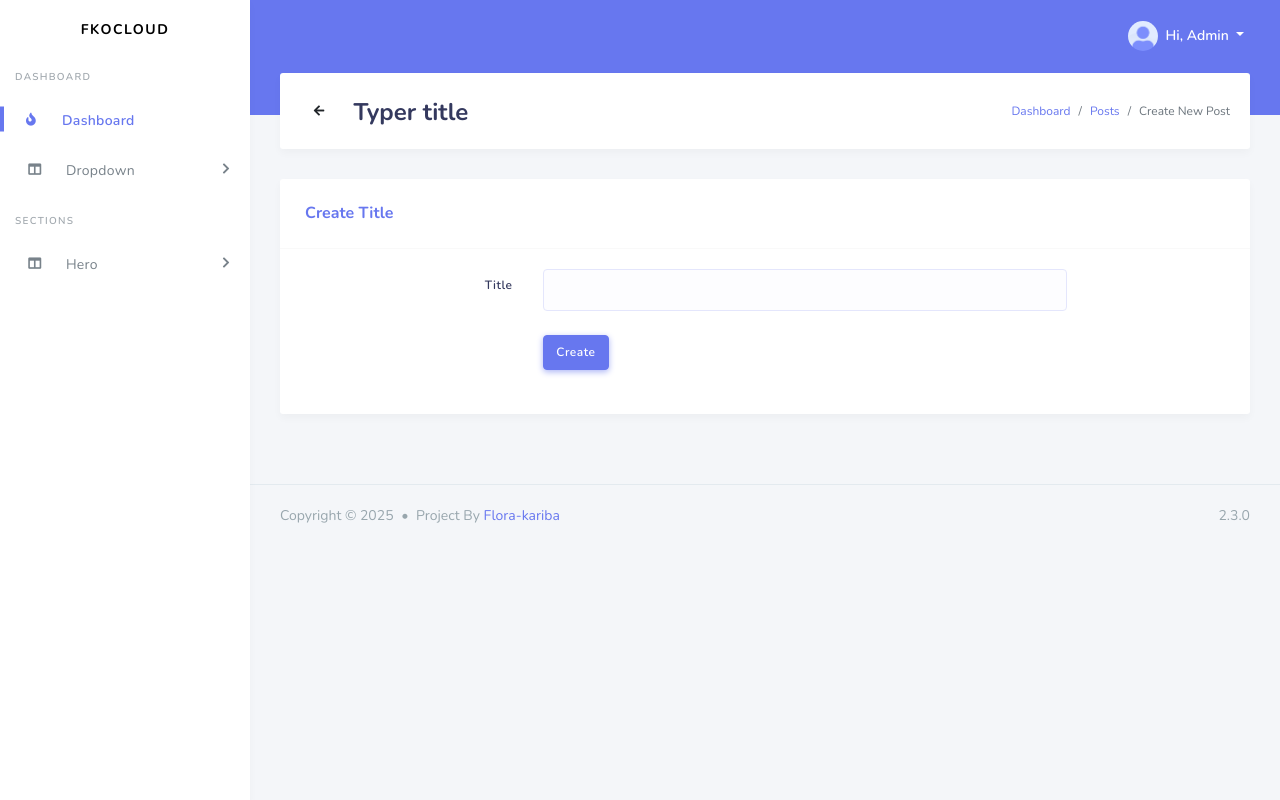
After one commit to FKOCloud/Portfolio, a Laravel app: page /admin/Typertitle/create in a window 1280 px wide. The commit adds this page. Run offline with Laravel 12, Linux system fonts and the light colour scheme; a user stored in the database is signed in; data comes from the database, SQL or seed files in the repository; some libraries are stand-ins or nearby versions.

Commit message:
Hero section typertitle1

```diff
--- /dev/null
+++ b/app/Http/Controllers/Admin/TypertitleController.php
@@ -0,0 +1,74 @@
+<?php
+
+namespace App\Http\Controllers\Admin;
+
+use App\Http\Controllers\Controller;
+use App\Models\Typertitle;
+use Illuminate\Http\Request;
+
+class TypertitleController extends Controller
+{
+    /**
+     * Display a listing of the resource.
+     */
+    public function index()
+    {
+        return view('admin.Typertitle.index',);
+    }
+
+    /**
+     * Show the form for creating a new resource.
+     */
+    public function create()
+    {
+         return view('admin.Typertitle.create',);
+    }
+
+    /**
+     * Store a newly created resource in storage.
+     */
+    public function store(Request $request)
+    {
+        $request->validate([
+            'title' => ['required','max:200']
+        ]);
+
+        $create = new Typertitle();
+        $create->title =  $request->title;
+        $create->save();
+        flash()->success('Title added succesfully');
+        return redirect()->route('admin.Typertitle.index');
+    }
+
+    /**
+     * Display the specified resource.
+     */
+    public function show(string $id)
+    {
+        //
+    }
+
+    /**
+     * Show the form for editing the specified resource.
+     */
+    public function edit(string $id)
+    {
+        //
+    }
+
+    /**
+     * Update the specified resource in storage.
+     */
+    public function update(Request $request, string $id)
+    {
+        //
+    }
+
+    /**
+     * Remove the specified resource from storage.
+     */
+    public function destroy(string $id)
+    {
+        //
+    }
+}
--- a/resources/views/admin/Layouts/sidebar.blade.php
+++ b/resources/views/admin/Layouts/sidebar.blade.php
@@ -63,6 +63,7 @@
                     <a href="#" class="nav-link has-dropdown" data-toggle="dropdown"><i
                             class="fas fa-columns"></i> <span>Hero</span></a>
                     <ul class="dropdown-menu" style="display: none;">
+                        <li><a class="nav-link" href="{{ route('admin.Typertitle.index') }}">Typer Title</a></li>
                         <li><a class="nav-link" href="{{ route('admin.Hero.index') }}">Hero section</a></li>
 
                     </ul>
--- /dev/null
+++ b/resources/views/admin/Typertitle/create.blade.php
@@ -0,0 +1,53 @@
+@extends('admin.Layouts.layout')
+
+@section('content')
+    <section class="section">
+        <div class="section-header">
+            <div class="section-header-back">
+                <a href="features-posts.html" class="btn btn-icon"><i class="fas fa-arrow-left"></i></a>
+            </div>
+            <h1>Typer title</h1>
+            <div class="section-header-breadcrumb">
+                <div class="breadcrumb-item active"><a href="#">Dashboard</a></div>
+                <div class="breadcrumb-item"><a href="#">Posts</a></div>
+                <div class="breadcrumb-item">Create New Post</div>
+            </div>
+        </div>
+
+        <div class="section-body">
+            <div class="row">
+                <div class="col-12">
+                    <div class="card">
+                        <div class="card-header">
+                            <h4>Create Title</h4>
+                        </div>
+
+                        <div class="card-body">
+                            <form action="{{route('admin.Typertitle.store')}}" method="POST" enctype="multipart/form-data">
+                                @csrf
+
+                                <div class="form-group row mb-4">
+                                    <label class="col-form-label text-md-right col-12 col-md-3 col-lg-3">Title</label>
+                                    <div class="col-sm-12 col-md-7">
+                                        <input type="text" name="title" class="form-control"
+                                           >
+                                    </div>
+                                </div>
+
+                                <div class="form-group row mb-4">
+                                    <label class="col-form-label text-md-right col-12 col-md-3 col-lg-3"></label>
+                                    <div class="col-sm-12 col-md-7">
+                                        <button type="submit" class="btn btn-primary">Create</button>
+                                    </div>
+                                </div>
+
+                            </form>
+
+
+                        </div>
+                    </div>
+                </div>
+            </div>
+        </div>
+    </section>
+@endsection
--- a/routes/web.php
+++ b/routes/web.php
@@ -3,6 +3,7 @@
 use App\Http\Controllers\Admin\DashboardController;
 use App\Http\Controllers\admin\HeroController;
 use App\Http\Controllers\Admin\ProfileController;
+use App\Http\Controllers\Admin\TypertitleController;
 use App\Http\Controllers\Frontend\HomeController;
 use App\Models\Hero;
 use Illuminate\Support\Facades\Route;
@@ -19,9 +20,10 @@ Route::middleware('auth')->group(function () {
 
 require __DIR__.'/auth.php';
 
+/**admin routes   */
 Route::group(['middleware' => ['auth'],'prefix' => 'admin','as' => 'admin.'], function() {
 
 Route::resource('Hero',HeroController::class);
-
+Route::resource('Typertitle',TypertitleController::class);
 
 });
```
Also changed, not shown: app/Models/Typertitle.php (added, +10 -0 lines), resources/views/admin/Typertitle/index.blade.php (added, +38 -0 lines), database/migrations/2025_09_04_061631_create_typertitles_table.php (added).
